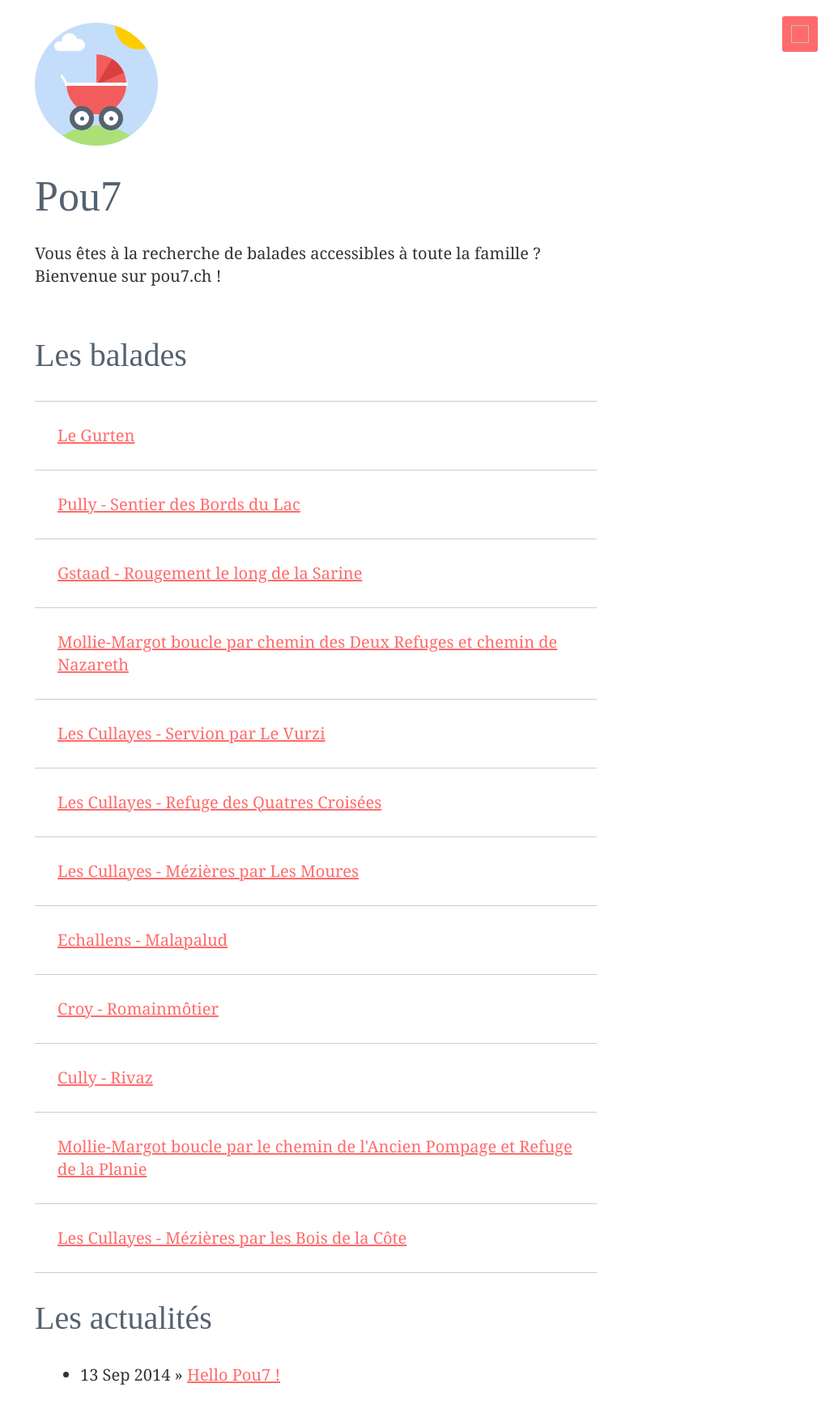
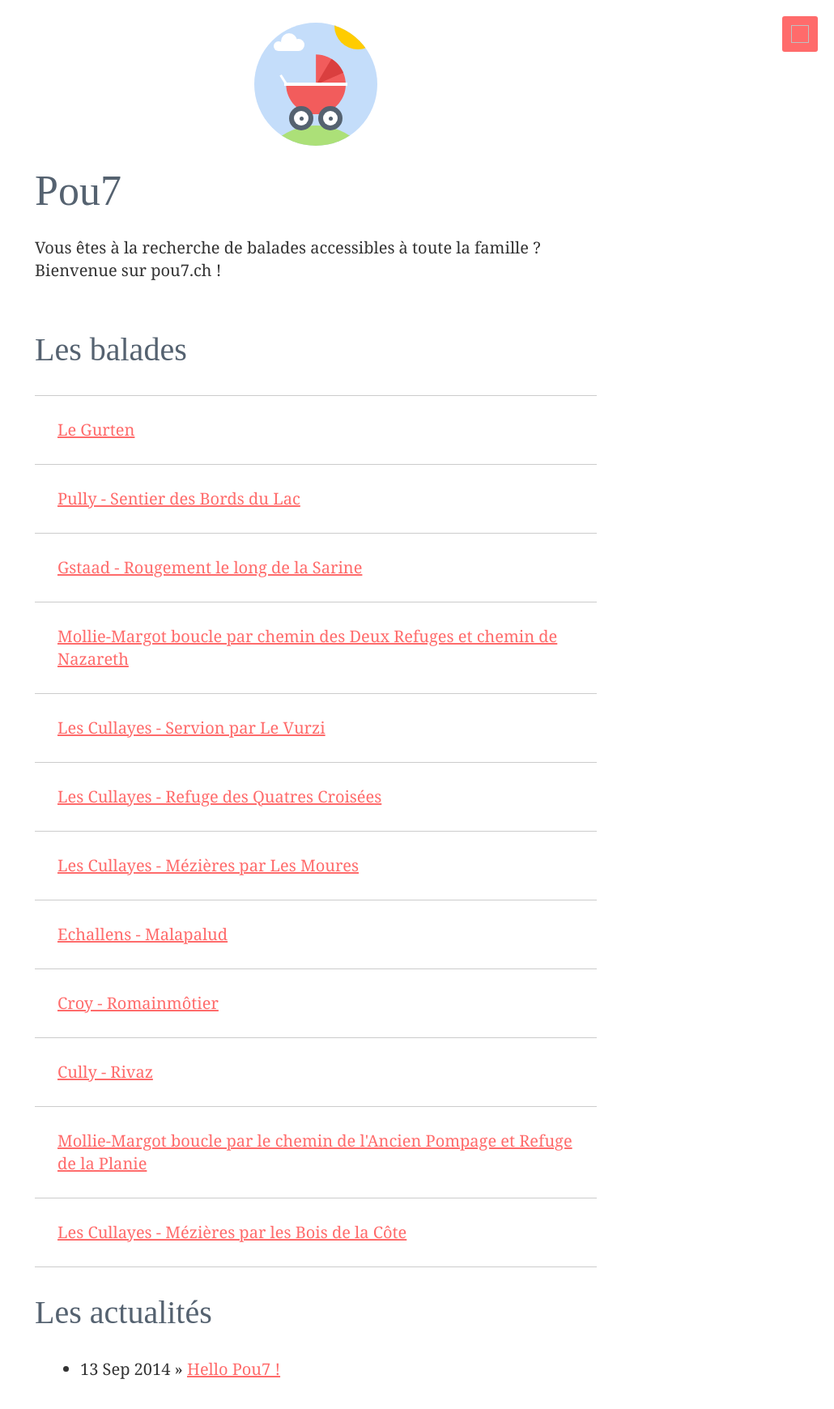
Before and after one commit to alienlebarge/pou7, a Jekyll site: the page built from index.html, in a window 1280 px wide. Shown: the whole page at 81% size, without its empty margins (250-1280 px from the left). Built offline with Jekyll 4.4.1, drawn with Linux system fonts in a browser that asks for light colours.

Commit message:
center logo

```diff
--- a/css/pou7.scss
+++ b/css/pou7.scss
@@ -110,6 +110,7 @@ $color-links: #FF6B6B;
  */
 
 @import "objects.inline-types";
+@import "objects.helper-classes";
 @import "../bower_components/inuit-list-ui/objects.list-ui";
 
 
--- a/index.html
+++ b/index.html
@@ -5,7 +5,7 @@ title: Pou7
 
 <header>
   <figure class="pt">
-    <svg width="152" height="152" viewBox="0 0 152 152" xmlns="http://www.w3.org/2000/svg" class="meteo--nice">
+    <svg width="152" height="152" viewBox="0 0 152 152" xmlns="http://www.w3.org/2000/svg" class="center-block" style="cursor: pointer;">
         <title>logo</title>
         <defs>
           <!-- Clip path for round logo-->
```
Also changed, not shown: css/_objects.helper-classes.scss (added, +12 -0 lines), css/pou7.min.css, 1 other file.
